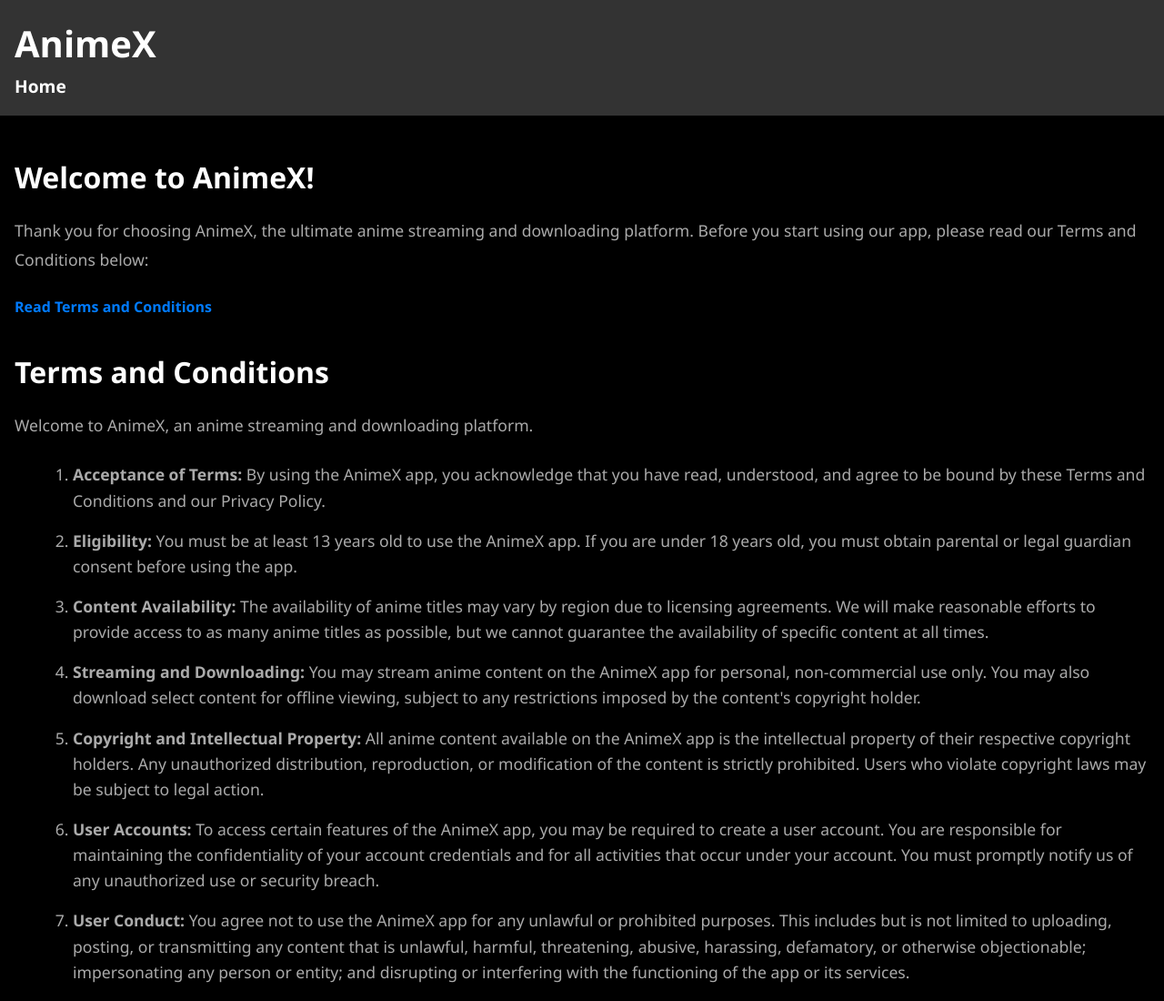
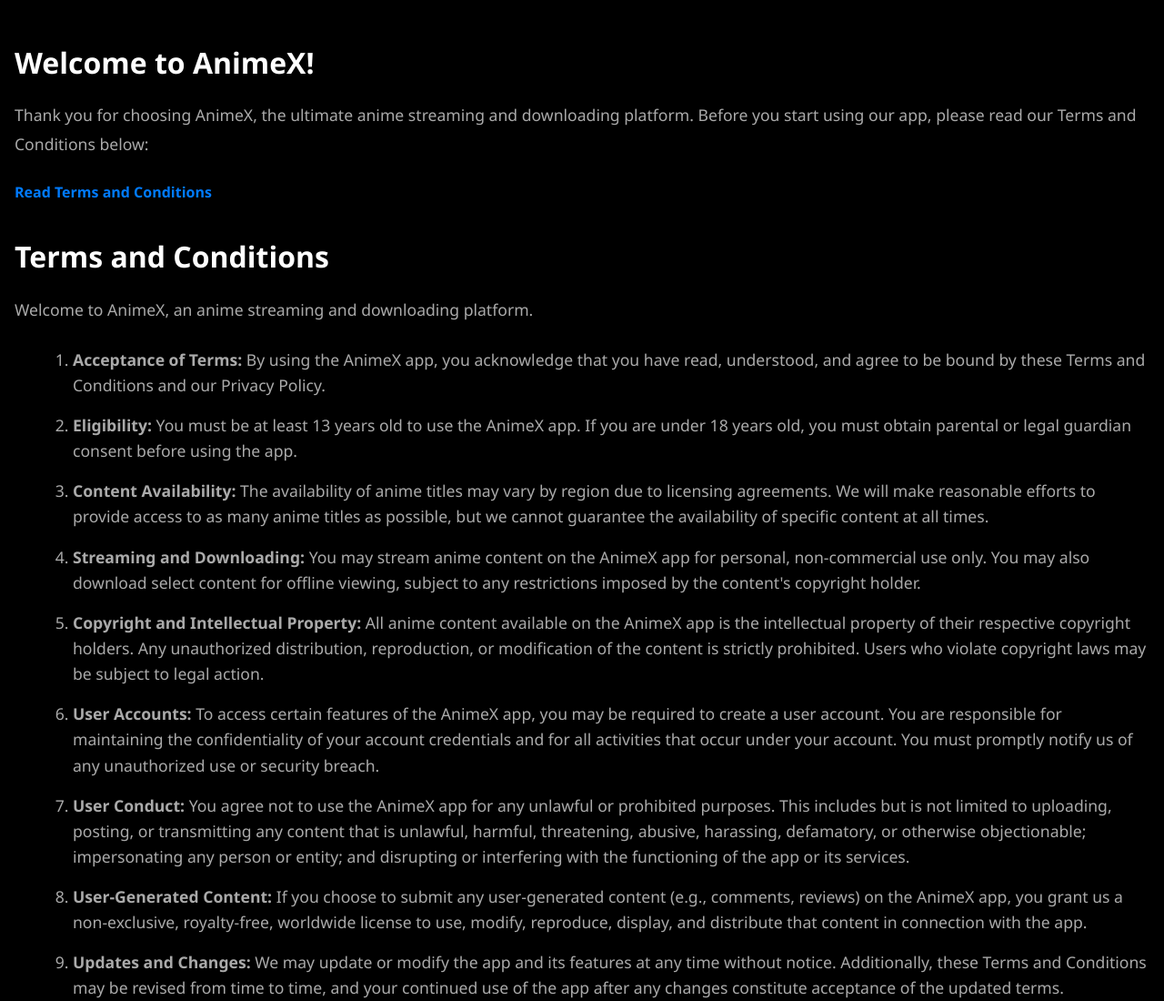
Before and after one commit to dsoumitra693/AnimeX, a website: page website/index.html in a window 1280 px wide. Shown: the top 1100 px of the page at 91% size. Drawn offline with Linux system fonts and the light colour scheme.

```diff
--- a/website/index.html
+++ b/website/index.html
@@ -7,15 +7,6 @@
     <link rel="stylesheet" href="styles.css">
 </head>
 <body>
-    <header>
-        <h1>AnimeX</h1>
-        <nav>
-            <ul>
-                <li><a href="#home">Home</a></li>
-            </ul>
-        </nav>
-    </header>
-
     <main>
         <section id="home">
             <h2>Welcome to AnimeX!</h2>
```
